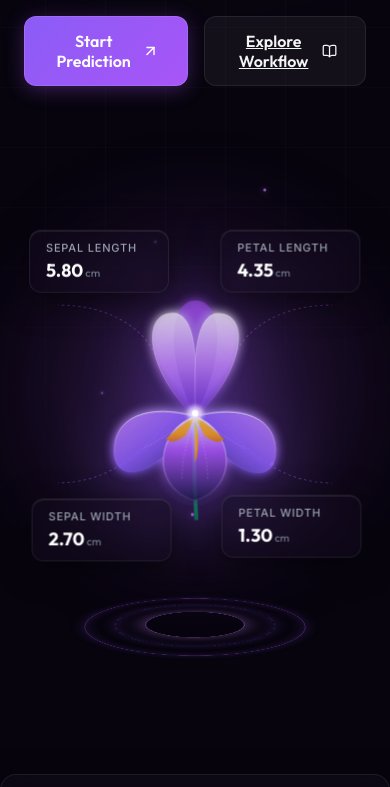
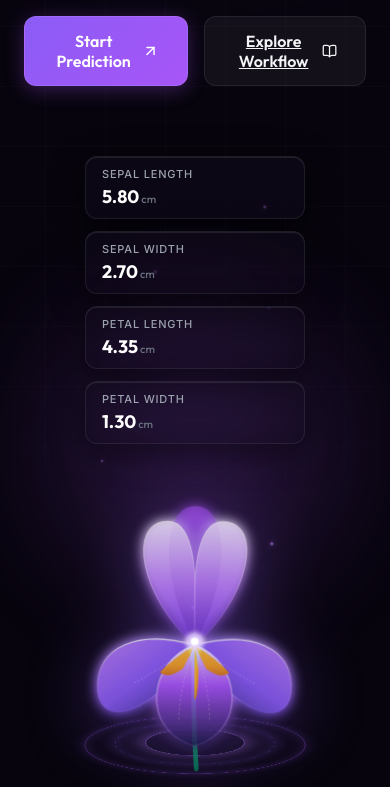
Before and after one commit to Sudiksha-Bharat-Singh/BloomSphere, a website built with Vite: page index.html in a window 390 px wide. Shown: the part 600-1387 px from the top of the page. Built offline with nearby package versions, Linux system fonts and the light colour scheme.

Commit message:
feat: add comprehensive CSS design system and hero section layout to BloomSphere

```diff
--- a/index.html
+++ b/index.html
@@ -113,6 +113,7 @@
           </svg>
 
           <!-- Floating Measurement Cards -->
+          <div class="floating-tags-container">
             <div class="floating-tag floating-tag-1" style="top: 20%; left: 0%;">
               <div class="tag-title">Sepal Length</div>
               <div class="tag-val">5.80 <span>cm</span></div>
@@ -128,6 +129,7 @@
             <div class="floating-tag floating-tag-4" style="bottom: 20%; right: 0%;">
               <div class="tag-title">Petal Width</div>
               <div class="tag-val">1.30 <span>cm</span></div>
+            </div>
           </div>
 
           <!-- Large Iris Flower Illustration with Holographic Base -->
--- a/src/css/style.css
+++ b/src/css/style.css
@@ -286,8 +286,8 @@ body {
 
 .hero-container {
   display: grid;
-  grid-template-columns: 1.2fr 0.8fr;
-  gap: 60px;
+  grid-template-columns: 1fr 1.2fr;
+  gap: 40px;
   align-items: center;
   width: 100%;
 }
@@ -2464,6 +2464,17 @@ body {
   100% { stroke-dashoffset: -20; stroke: rgba(192, 132, 252, 0.2); }
 }
 
+/* Floating Tags Container overlay */
+.floating-tags-container {
+  position: absolute;
+  top: 0;
+  left: 0;
+  width: 100%;
+  height: 100%;
+  pointer-events: none;
+  z-index: 5;
+}
+
 /* Apple-style Premium Measurement Cards */
 .floating-tag {
   position: absolute;
@@ -2543,7 +2554,7 @@ body {
 .hologram-rings {
   position: absolute;
   bottom: 0px;
-  width: 240px;
+  width: 300px;
   height: 60px;
   perspective: 1000px;
   display: flex;
@@ -2563,15 +2574,15 @@ body {
 }
 
 .ring-1 {
-  width: 220px;
-  height: 220px;
+  width: 280px;
+  height: 280px;
   border-color: rgba(168, 85, 247, 0.35);
   animation-duration: 8s;
 }
 
 .ring-2 {
-  width: 160px;
-  height: 160px;
+  width: 200px;
+  height: 200px;
   border-color: rgba(139, 92, 246, 0.25);
   border-style: dashed;
   animation-duration: 12s;
@@ -2579,8 +2590,8 @@ body {
 }
 
 .ring-3 {
-  width: 100px;
-  height: 100px;
+  width: 120px;
+  height: 120px;
   border-color: rgba(192, 132, 252, 0.5);
   box-shadow: 0 0 25px rgba(192, 132, 252, 0.4);
   animation-duration: 6s;
@@ -2654,12 +2665,13 @@ body {
 }
 
 .hero-iris-svg {
-  width: 75%;
-  max-width: 320px;
+  width: 90%;
+  max-width: 460px; /* Increased from 320px to occupy 70-80% of visualizer area */
   height: auto;
   filter: drop-shadow(0 15px 35px rgba(139, 92, 246, 0.45));
   animation: float-flower-hologram 6s infinite ease-in-out;
   z-index: 2;
+  overflow: visible;
 }
 
 @keyframes float-flower-hologram {
@@ -2670,11 +2682,11 @@ body {
 
 .hero-visual-glow {
   position: absolute;
-  width: 380px;
-  height: 380px;
+  width: 460px; /* Scaled matching the flower size */
+  height: 460px;
   background: radial-gradient(circle, rgba(168, 85, 247, 0.35) 0%, rgba(139, 92, 246, 0) 70%);
   border-radius: 50%;
-  filter: blur(50px);
+  filter: blur(55px);
   z-index: 1;
   pointer-events: none;
   animation: pulse-glow-holo 8s infinite alternate ease-in-out;
@@ -2684,3 +2696,77 @@ body {
   0% { transform: scale(0.9) translateY(10px); opacity: 0.7; }
   100% { transform: scale(1.2) translateY(-10px); opacity: 1; }
 }
+
+/* Responsive Media Queries to prevent overlapping of flower and cards */
+@media (max-width: 992px) {
+  .hero-container {
+    grid-template-columns: 1fr;
+    gap: 40px;
+    text-align: center;
+  }
+  .hero-content {
+    align-items: center;
+    text-align: center;
+  }
+  .hero-visual {
+    height: 480px;
+  }
+  .hero-iris-svg {
+    max-width: 360px; /* Slightly scaled down on tablet to maintain spacing */
+  }
+  .hero-visual-glow {
+    width: 360px;
+    height: 360px;
+  }
+  .hologram-rings {
+    width: 240px;
+  }
+  .ring-1 { width: 220px; height: 220px; }
+  .ring-2 { width: 160px; height: 160px; }
+  .ring-3 { width: 100px; height: 100px; }
+}
+
+@media (max-width: 768px) {
+  .hero-visual {
+    height: auto;
+    display: flex;
+    flex-direction: column;
+    align-items: center;
+    gap: 20px;
+  }
+
+  .connector-lines-svg {
+    display: none; /* Hide connector lines on mobile to avoid clutter */
+  }
+
+  .floating-tags-container {
+    position: relative;
+    width: 100%;
+    height: auto;
+    display: grid;
+    grid-template-columns: repeat(2, 1fr);
+    gap: 16px;
+    margin-top: 30px;
+    pointer-events: auto;
+    z-index: 5;
+  }
+
+  .floating-tag {
+    position: relative !important;
+    top: auto !important;
+    bottom: auto !important;
+    left: auto !important;
+    right: auto !important;
+    margin: 0 auto !important;
+    width: 100%;
+    max-width: 220px;
+    animation: none !important; /* Disable individual float animations on mobile grid */
+  }
+}
+
+@media (max-width: 480px) {
+  .floating-tags-container {
+    grid-template-columns: 1fr;
+    gap: 12px;
+  }
+}
```
Lines whose indentation alone changed are shown as unchanged.
